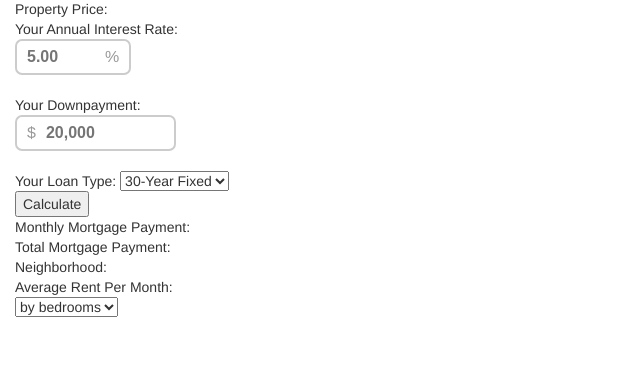
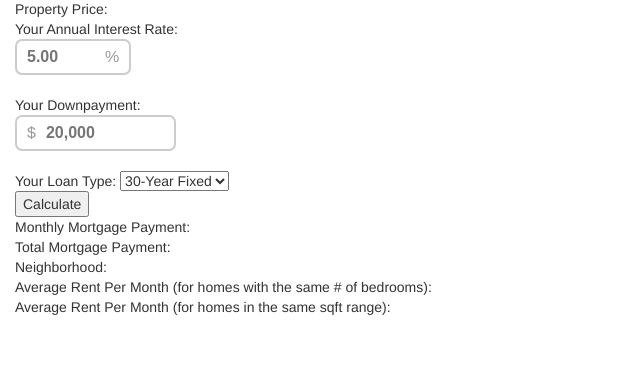
Before and after one commit to jttyeung/investable, a Flask app: page / in a window 1280 px wide. Shown: the part 57-438 px from the top of the page, without its empty margins (0-640 px from the left). Run offline with Flask 2, Linux system fonts and the light colour scheme; some libraries are stand-ins or nearby versions.

Commit message:
fixed front to back end data display of rent averages

```diff
--- a/db_queries.py
+++ b/db_queries.py
@@ -1,6 +1,5 @@
 from server import *
 from model import *
-
 
 
 def get_avg_rent(bedrooms, bathrooms, sqft, latlng_point):
@@ -12,7 +11,8 @@ def get_avg_rent(bedrooms, bathrooms, sqft, latlng_point):
     # Search average rent price by radius by accuracy of number of bedrooms
     avg_rent_by_br = int(db.session.query(func.avg(Rental.price)).join(UnitDetails).filter((func.ST_Distance_Sphere(latlng_point, UnitDetails.latlng) < SEARCH_RADIUS) & (UnitDetails.bedrooms == bedrooms)).all()[0][0])
 
-    # Search average rent price by radius by accuracy of number of bedrooms and bathrooms
+    # # Future functionality:
+    # # Search average rent price by radius by accuracy of number of bedrooms and bathrooms
     # avg_rent_by_br_ba = db.session.query(func.avg(Rentals.price)).join(UnitDetails).filter((func.ST_Distance_Sphere(latlng_point, UnitDetails.latlng) < SEARCH_RADIUS) & (UnitDetails.bedrooms == bedrooms) & (UnitDetails.bathrooms == bathrooms)).all()[0][0]
 
     # Search average rent price by radius by accuracy of sqft range per (+) or (-) 250 sqft
@@ -21,5 +21,5 @@ def get_avg_rent(bedrooms, bathrooms, sqft, latlng_point):
     return { 'avg_rent_by_br': avg_rent_by_br, 'avg_rent_by_sqft': avg_rent_by_sqft }
 
 
-    # TEST QUERY:
+    # # TEST QUERY:
     # db.session.query(func.avg(Rental.price)).join(UnitDetails).filter((func.ST_Distance_Sphere('POINT(37.7651614 -122.460148)', UnitDetails.latlng) < 1409) & (UnitDetails.bedrooms == 1) & (UnitDetails.bathrooms == 1) & (UnitDetails.sqft > 700)).all()[0][0]
--- a/server.py
+++ b/server.py
@@ -34,13 +34,13 @@ def homepage():
 
 @app.route('/search.json')
 def search():
-    """ Returns user search results. """
+    """ Returns user search results from Zillow's API and PostgreSQL. """
 
-    # User search data from site
+    # Search address entered by the user
     full_address = {}
     full_address.update(request.args.items())
 
-    # Gets response data from zillow_utilities
+    # Gets API response data from zillow_utilities
     response_code, price = get_unit_price(full_address)
     neighborhood = get_neighborhood(full_address)
     bedrooms = get_bedrooms(full_address)
@@ -50,35 +50,11 @@ def search():
 
     # Gets rent average data from db_queries
     rent_avgs = get_avg_rent(bedrooms, bathrooms, sqft, latlng_point)
-    avg_rent_by_br = rent_avgs['avg_rent_by_br']
-    avg_rent_by_sqft = rent_avgs['avg_rent_by_sqft']
 
     # Returns the response code and unit details from Zillow's API and PostgreSQL
-    listing = { 'response': response_code, 'price': price, 'neighborhood': neighborhood, 'bedrooms': bedrooms, 'bathrooms': bathrooms, 'sqft': sqft, 'avg_rent_by_br': avg_rent_by_br, 'avg_rent_by_sqft': avg_rent_by_sqft }
+    listing = { 'response': response_code, 'price': price, 'neighborhood': neighborhood, 'bedrooms': bedrooms, 'bathrooms': bathrooms, 'sqft': sqft, 'rent_avgs': rent_avgs }
 
     return jsonify(listing)
-
-    # need to determine where search lands user - same page, refreshed page, etc.
-
-
-# @app.route('/rent.json')
-# def calculate_monthly_rent():
-#     """ Returns user search results. """
-
-#     # User search data from site
-#     full_address = {}
-#     full_address.update(request.args.items())
-
-#     # Get unit lat/lng point
-#     latlng_point = get_latlong(full_address)
-
-#     # Gets rent average data from db_queries
-#     rent_avgs = get_rent_avg(latlng_point)
-
-#     # Returns the rent averages
-#     rent_avgs = { 'avg_rent_by_br': avg_rent_by_br, 'avg_rent_by_sqft': avg_rent_by_sqft }
-
-#     return jsonify(rent_avgs)
 
 
 @app.route('/calculator')
--- a/static/js/scripts.js
+++ b/static/js/scripts.js
@@ -1,46 +1,52 @@
 "use strict";
 
-// Returns price of listing
+// Returns price of listing and average rent rate
 $('#search-bar').on('submit', getPrices);
 
 function getPrices(evt) {
     evt.preventDefault();
+
+    // Resets page values on new search
+    $('#list-price').html("");
+    $('#mortgage-rate').val("");
+    $('#mortgage-downpayment').val("");
+    $('#neighborhood').html("");
+    $('#monthly-payment').html("");
+    $('#total-payment').html("");
+    $('#avg-rent-by-br').html("");
+    $('#avg-rent-by-sqft').html("");
 
     // Gets the full address entered by the user
     var fullAddress = { 'address': $('#address-search').val(),
                         'citystatezip': $('#citystatezip-search').val()
                       };
 
-    // Resets values after each search
-    $('#list-price').html("");
-    $('#mortgage-rate').val("");
-    $('#mortgage-downpayment').val("");
-    $('#neighborhood').html("");
-
-    // Gets the price of the listing
-    $.get('/search.json', fullAddress, updatePrice).success(
-    // Gets the rent average for that listing
-    $.get('/rent.json', fullAddress, updateAvgRentRate);)
-
+    // Gets the price and nearby average rent of the listing
+    $.get('/search.json', fullAddress, updatePrice);
 }
 
 function updatePrice(listing) {
     // Updates page with a price if list price is available,
     // Zillow price estimate if unit is off-market,
     // or error message if unit address is not found
+
     var price = listing.price;
-    var twenty_percent_downpayment = Math.round(parseInt(price.replace(/\D/g,''))*0.20)
+    var twenty_percent_downpayment = Math.round(parseInt(price.replace(/\D/g,''))*0.20);
     //.toString().replace(/\B(?=(\d{3})+(?!\d))/g, ",");
-    var neighborhood = listing.neighborhood
+    var neighborhood = listing.neighborhood;
+    var avgRent = listing['rent_avgs'];
 
     if (listing.response === 100){
         $('#list-price').html(price);
         $('#mortgage-downpayment').val(twenty_percent_downpayment);
         $('#neighborhood').html(neighborhood);
+        updateAvgRentRate(avgRent);
+
     } else if (listing.response === 200) {
         $('#div-message').html('<a href="#" class="close" data-dismiss="alert" aria-label="close">&times;</a>' + price);
         $('#div-message').addClass('btn-info');
         $('#div-message').removeAttr('hidden');
+
     } else {
         $('#div-message').html('<a href="#" class="close" data-dismiss="alert" aria-label="close">&times;</a>' + price);
         $('#div-message').addClass('btn-danger');
@@ -49,15 +55,15 @@ function updatePrice(listing) {
 }
 
 
-// Closes alerts on click
+// Closes any alerts on click
 $('#div-message').on('click', function() {
-    $('#div-message').html('')
+    $('#div-message').html('');
     $('#div-message').removeClass('btn-info');
-    $('#div-message').attr('hidden', 'hidden')
+    $('#div-message').attr('hidden', 'hidden');
 });
 
 
-// Returns mortgage rate
+// Returns calculated mortgage rate
 $('#mortgage-calculator').on('submit', getMonthlyPayment);
 
 function getMonthlyPayment(evt){
@@ -79,32 +85,11 @@ function updateMonthlyPayment(rate){
 }
 
 
-// want to get the average rent when the search button is clicked
-// then, if the user changes the avg rent filter, then it should update the average rent
-// if a user changes the filter again, it should change it to the selected filter
+// Returns nearby average rent rates by bedroom or sqft
+function updateAvgRentRate(avgRent){
+    var byBedroom = avgRent['avg_rent_by_br'];
+    var bySqft = avgRent['avg_rent_by_sqft'];
 
-// Returns average rent rate
-// $('#search-bar').on('submit', getAvgRentRate);
-$('#avg-rent-filter').on('change', updateAvgRentRate);
-
-// function getAvgRentRate(evt){
-//     evt.preventDefault();
-    // // Gets the dropdown value of average rent filter
-    // var avgRentFilter = {
-    //     'filter': $('#avg-rent-filter').val()
-    // };
-
-
-//     $.get('/rent.json', avgRentFilter, updateAvgRentRage);
-// }
-
-function updateAvgRentRate(avgRent){
-    byBedroom = avgRent['avg_rent_by_br']
-    bySqft = avgRent['avg_rent_by_sqft']
-
-    if ($('#avg-rent-filter').val() == 'bedrooms') {
-        $('avg-rent').html(byBedroom);
-    } else {
-        $('avg-rent').html(bySqft);
-    }
+    $('#avg-rent-by-br').html(byBedroom);
+    $('#avg-rent-by-sqft').html(bySqft);
 }
--- a/templates/index.html
+++ b/templates/index.html
@@ -38,11 +38,8 @@
       Monthly Mortgage Payment: <span id="monthly-payment"></span><br>
       Total Mortgage Payment: <span id="total-payment"></span><br>
       Neighborhood: <span id="neighborhood"></span><br>
-      Average Rent Per Month: <span id="avg-rent"></span><br>
-      <select id="avg-rent-filter">
-        <option value="bedrooms">by bedrooms</option>
-        <option value="sqft">by sqft</option>
-      </select>
+      Average Rent Per Month (for homes with the same # of bedrooms): <span id="avg-rent-by-br"></span><br>
+      Average Rent Per Month (for homes in the same sqft range): <span id="avg-rent-by-sqft"></span>
   </div>
 </div>
 
```
